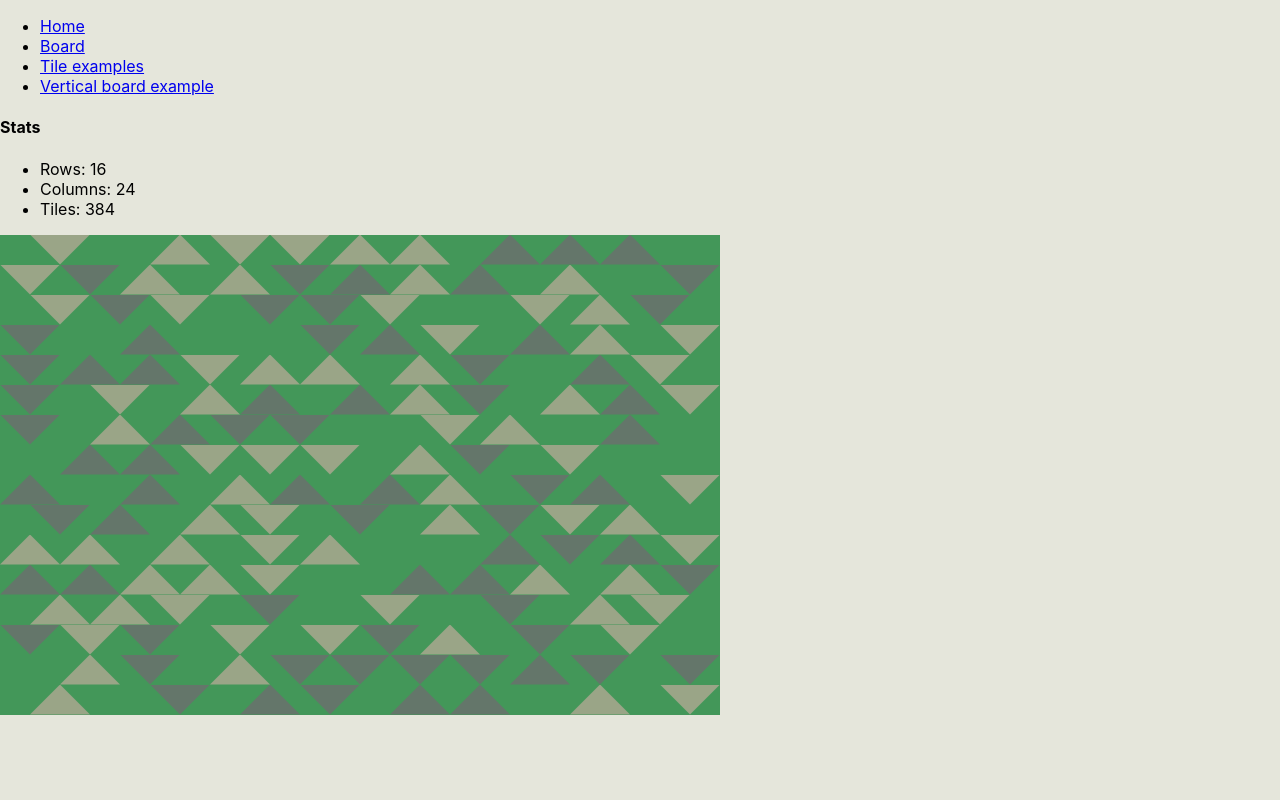
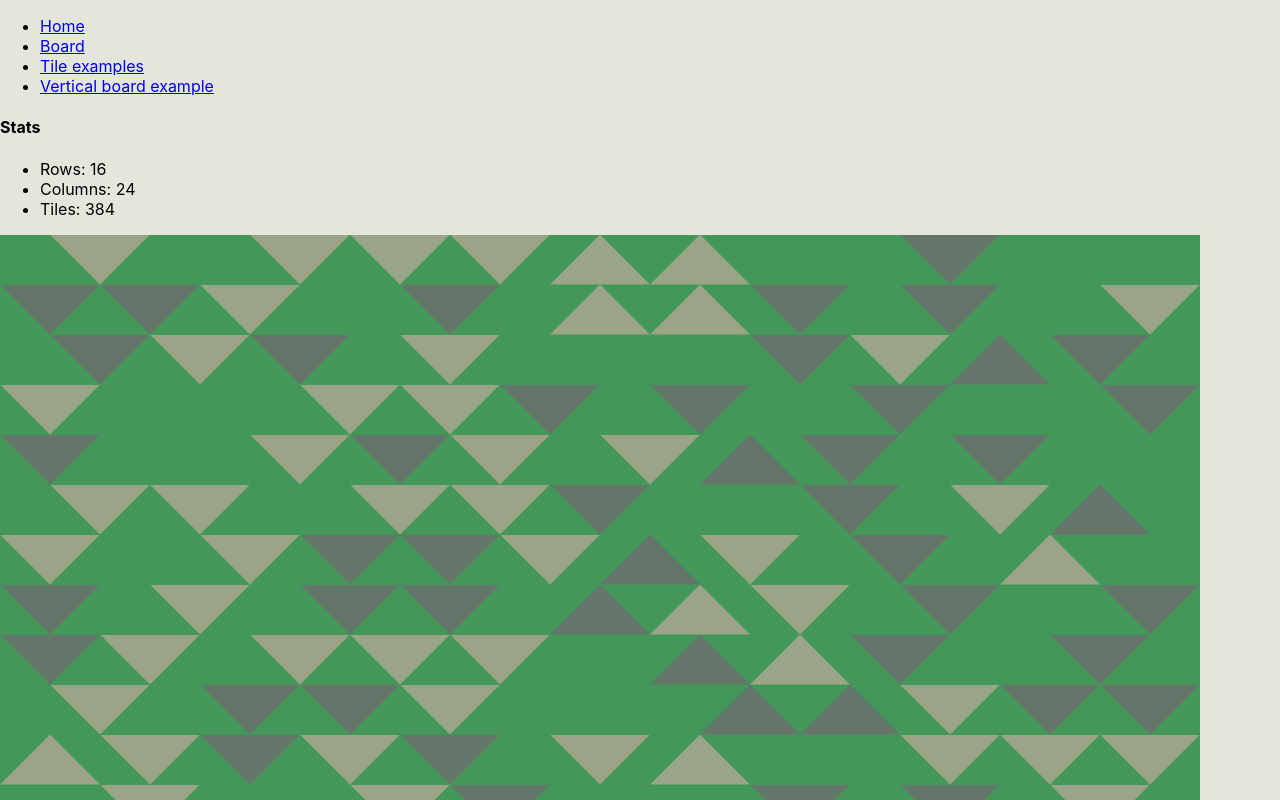
Before and after one commit to atomcorp/anni, a React (Create React App) app: page /vertboardexample in a window 1280 px wide. Shown: the top 800 px of the page. Built offline with nearby package versions, Linux system fonts and the light colour scheme.

Commit message:
remove flat adjacents, only pyramids

```diff
--- a/src/components/Board/vertical-algorithm.js
+++ b/src/components/Board/vertical-algorithm.js
@@ -15,7 +15,6 @@ const algorithm = (matrix) => {
   let latestMatrix = matrix;
   const totalRows = matrix.length - 1;
   const totalCols = matrix[0].length - 1;
-  let started = false;
   const recursiveSearch = (currentRow, currentCol) => {
     const tile = latestMatrix[currentRow][currentCol];
     if (
@@ -27,27 +26,30 @@ const algorithm = (matrix) => {
       return recursiveSearch(currentRow, currentCol);
     }
     // check for diamonds
-    if (tile === 4 && currentRow !== 0) {
-      if (latestMatrix[currentRow - 1][currentCol] === 3) {
+    if ((tile === 1 || tile === 4) && currentRow !== 0) {
+      const aboveTile = latestMatrix[currentRow - 1][currentCol];
+      if (aboveTile === 3 || aboveTile === 2) {
+        const columnToAlter = aboveTile === 3 ? currentCol - 1 : currentCol;
+        latestMatrix[currentRow - 1][columnToAlter] = getRandomInt(0, 5);
+        return recursiveSearch(currentRow - 1, columnToAlter);
         // we flip a coin to randomly change either the upp row
         // of the current row
-        if (Math.round(Math.random()) === 0) {
-          latestMatrix[currentRow - 1][currentCol - 1] = getRandomInt(0, 5);
-          return recursiveSearch(currentRow - 1, currentCol - 1);
-        } else {
-          latestMatrix[currentRow][currentCol - 1] = getRandomInt(0, 5);
-          return recursiveSearch(currentRow, currentCol - 1);
-        }
+        // if (Math.round(Math.random()) === 0) {
+        //   latestMatrix[currentRow - 1][columnToAlter] = getRandomInt(0, 5);
+        //   return recursiveSearch(currentRow - 1, columnToAlter);
+        // } else {
+        //   latestMatrix[currentRow][columnToAlter] = getRandomInt(0, 5);
+        //   return recursiveSearch(currentRow, columnToAlter);
+        // }
       }
     }
     // if nothing else check the next column
     if (currentCol < totalCols) {
+      // if 1 or 2, assign next tile
       if (tile === 1) {
-        // assign next tile and skip checking it
         latestMatrix[currentRow][currentCol + 1] = 4;
       }
       if (tile === 2) {
-        // assign next tile and skip checking it
         latestMatrix[currentRow][currentCol + 1] = 3;
       }
       return recursiveSearch(currentRow, currentCol + 1);
--- a/src/components/Examples/VerticalBoardExample.js
+++ b/src/components/Examples/VerticalBoardExample.js
@@ -6,7 +6,7 @@ const VerticalBoardExample = (props) => (
     <Board
       wide={24}
       tall={16}
-      size="30px"
+      size="50px"
       tileType="noFills"
       algorithm="vertical"
     />
```
Also changed, not shown: 1 other file (tests, documents, lock files or other folders).
